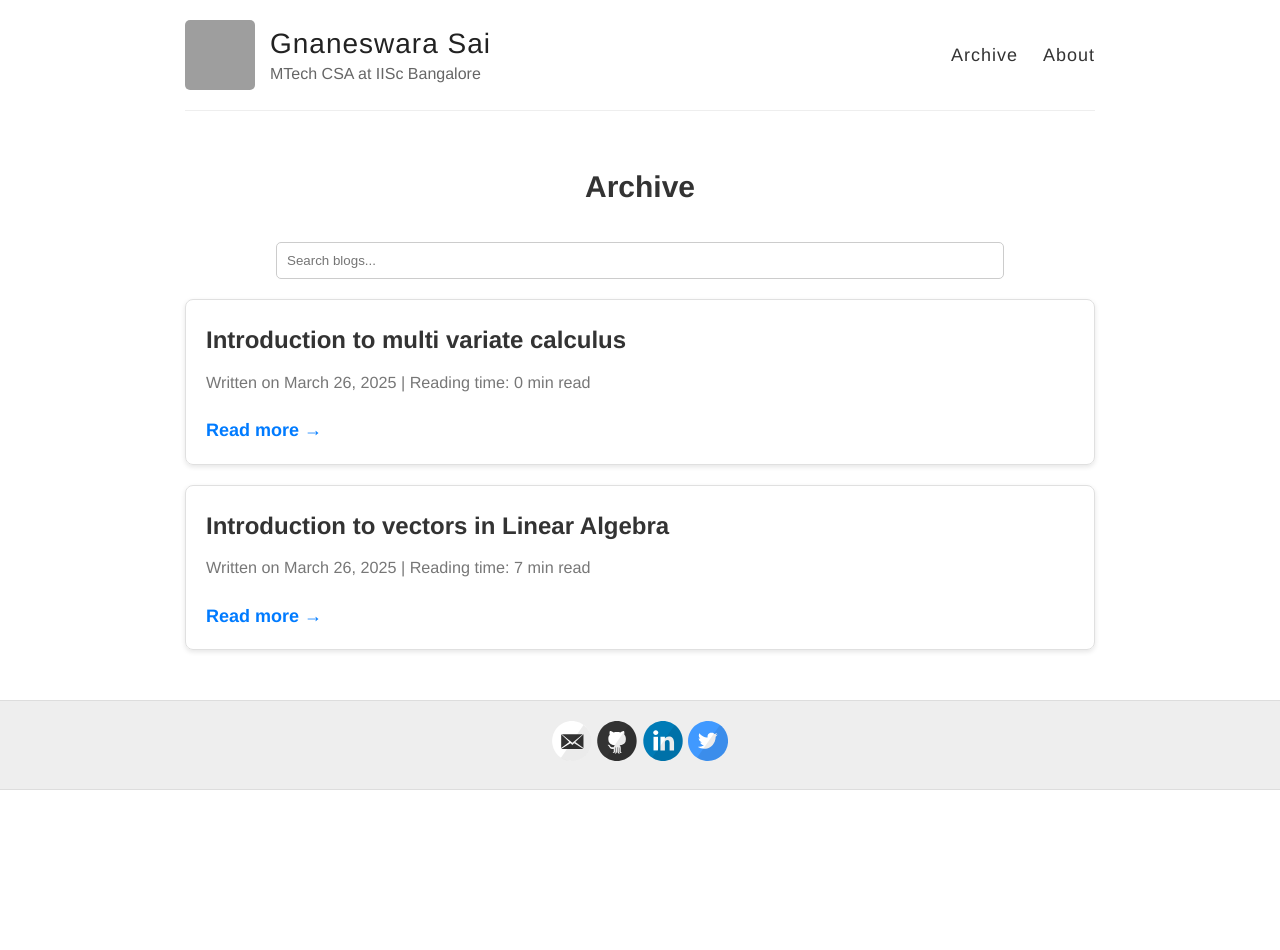
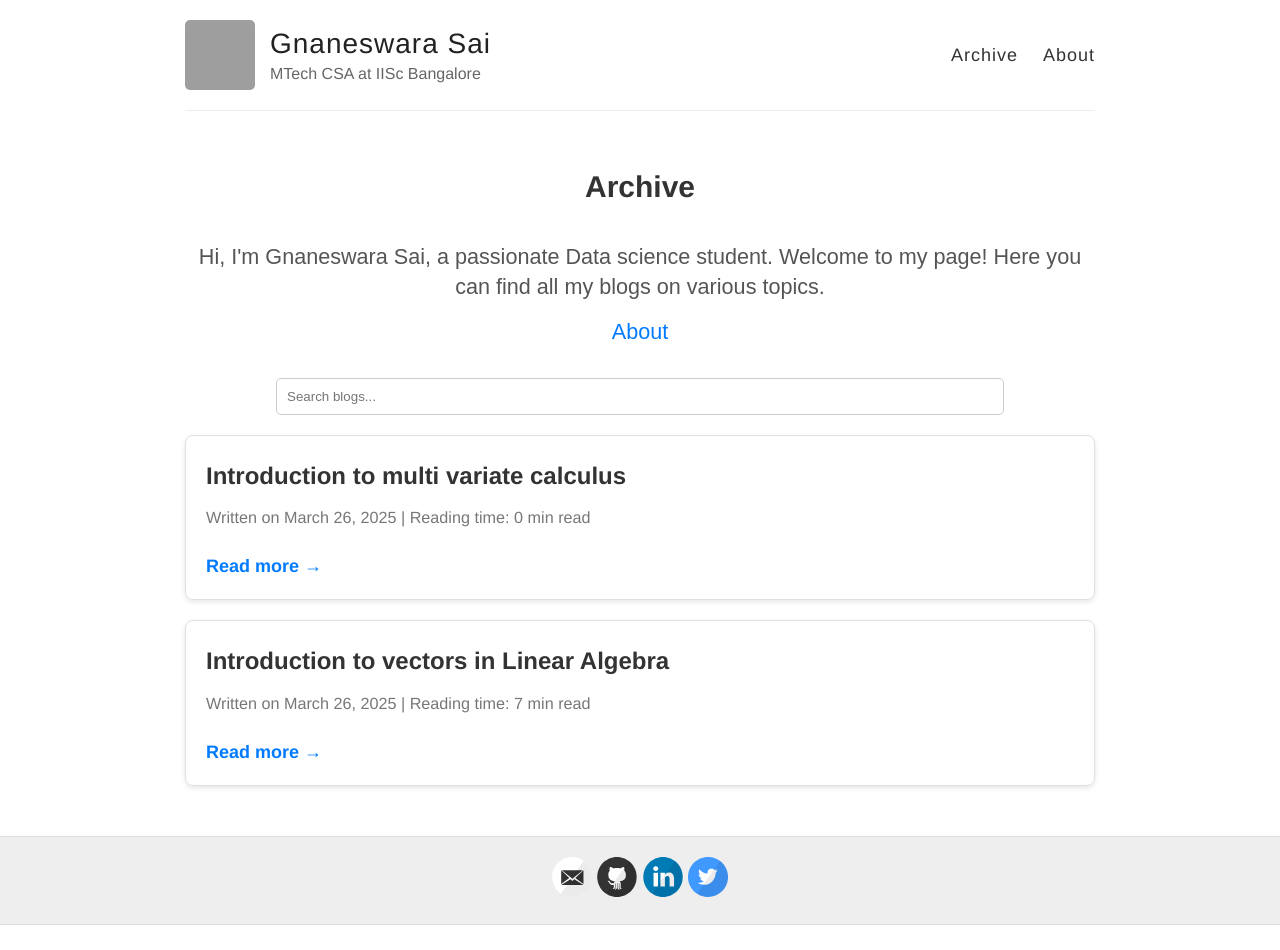
Before and after one commit to alokamgnaneswarasai/alokamgnaneswarasai.github.io, a Jekyll site: the page built from index.html, in a window 1280 px wide. Built offline with Jekyll 4.4.1, drawn with Linux system fonts in a browser that asks for light colours; before the commit the page ends 900 px from its top, so only the background shows below that; grey boxes are pictures that could not be loaded.

Commit message:
Add introduction section to archive layout

```diff
--- a/_layouts/archive.html
+++ b/_layouts/archive.html
@@ -4,6 +4,17 @@ layout: default
 
 <div class="archive">
   <h1 style="text-align: center; margin-bottom: 30px;">Archive</h1>
+
+  <!-- Introduction Section -->
+  <div style="text-align: center; margin-bottom: 30px; font-family: Arial, sans-serif;">
+    <p style="font-size: 1.2em; color: #555;">
+      Hi, I'm Gnaneswara Sai, a passionate Data science student. Welcome to my page! Here you can find all my blogs on various topics.
+    </p>
+    <p style="font-size: 1.2em; color: #555;">
+
+      <a href="{{ site.baseurl }}/about" style="color: #007BFF; text-decoration: none;">About</a>
+    </p>
+  </div>
 
   <!-- Search Input -->
   <div style="text-align: center; margin-bottom: 20px;">
```
